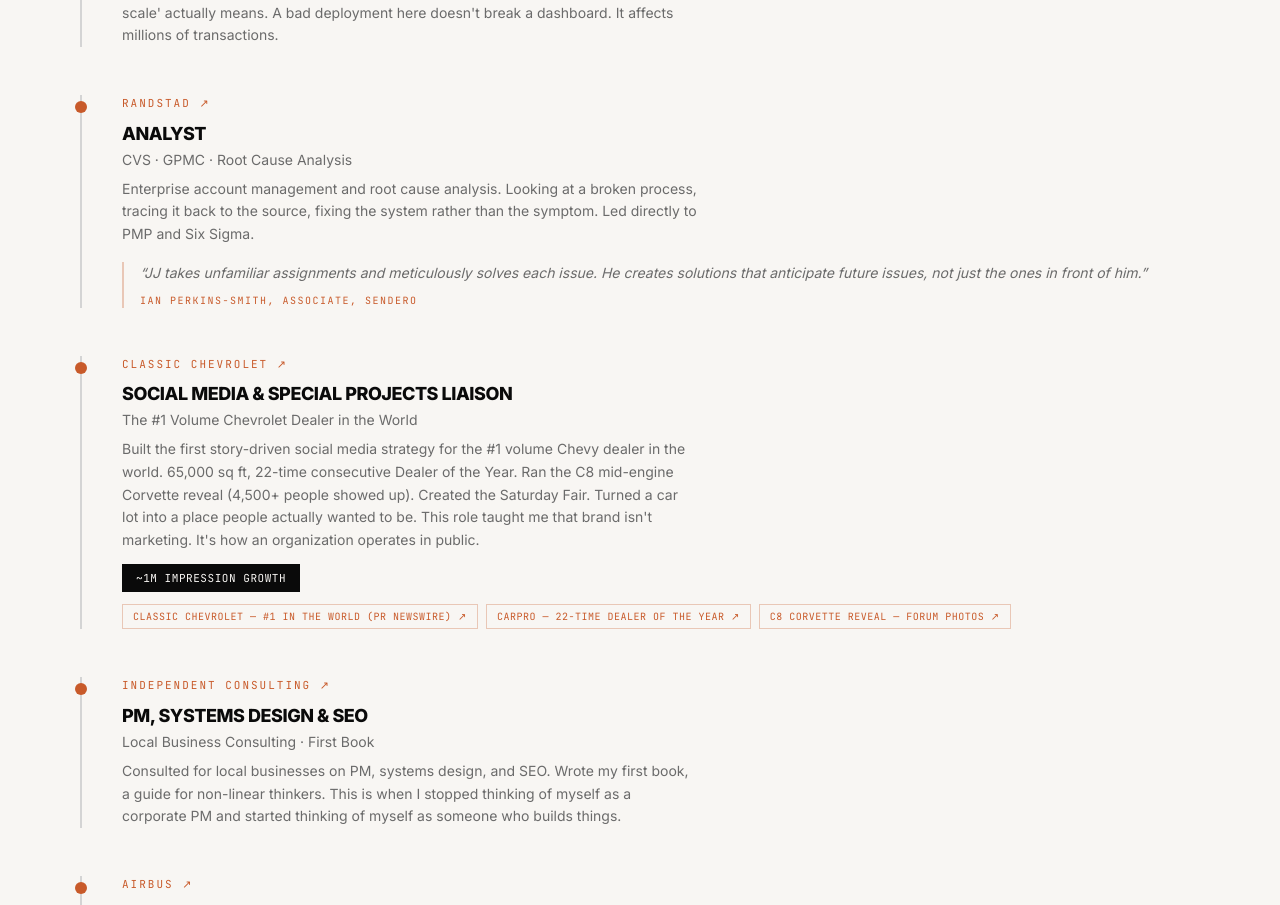
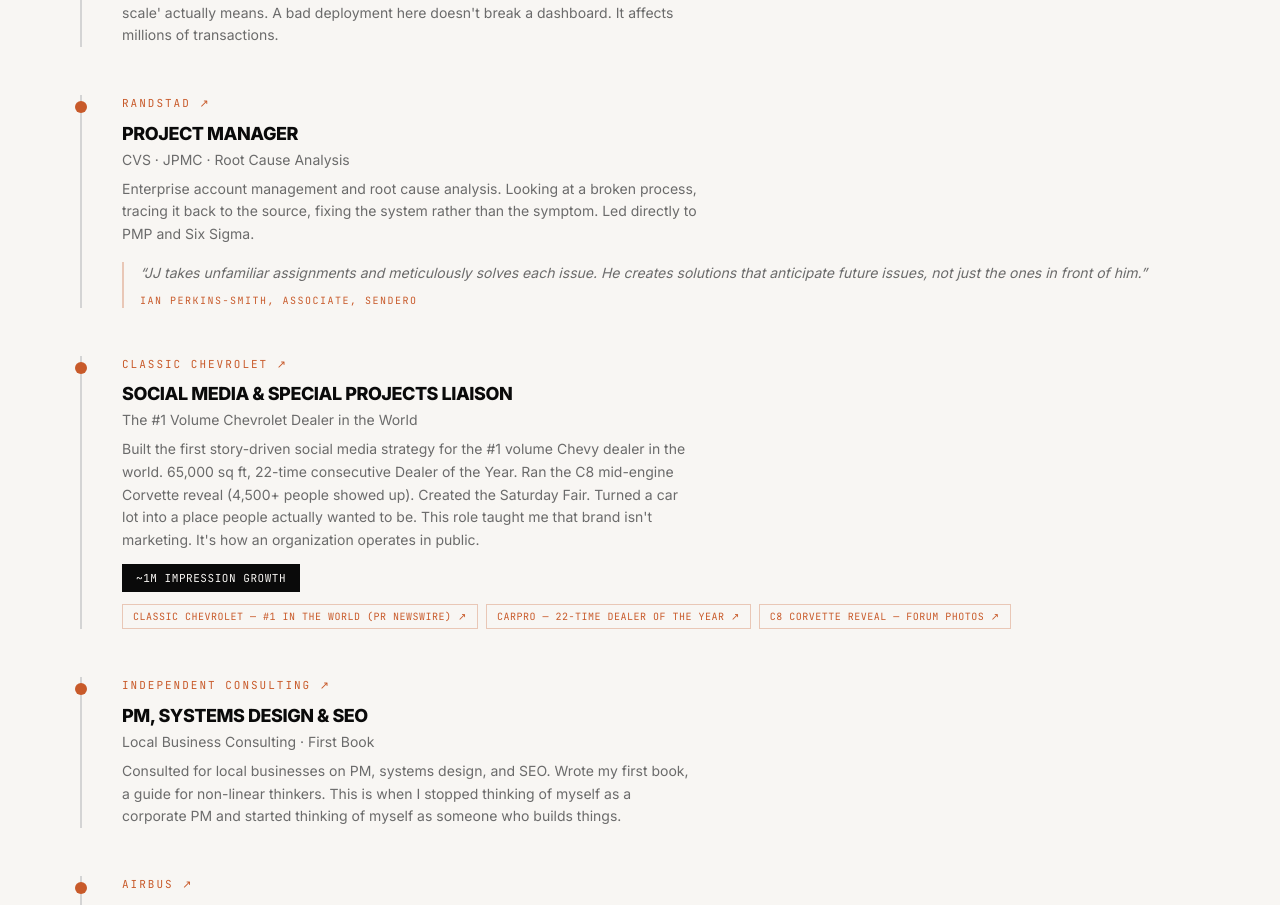
Before and after one commit to Jeromonsele/jj-portfolio, a Next.js app: page / in a window 1280 px wide. Shown: the part 3401-4306 px from the top of the page. Built offline with nearby package versions, Linux system fonts and the light colour scheme.

Commit message:
fix: Randstad role to Project Manager, GPMC to JPMC

```diff
--- a/src/data/timeline.ts
+++ b/src/data/timeline.ts
@@ -62,8 +62,8 @@ export const timeline: TimelineEntry[] = [
   },
   {
     organization: "Randstad",
-    role: "Analyst",
-    subtitle: "CVS · GPMC · Root Cause Analysis",
+    role: "Project Manager",
+    subtitle: "CVS · JPMC · Root Cause Analysis",
     description:
       "Enterprise account management and root cause analysis. Looking at a broken process, tracing it back to the source, fixing the system rather than the symptom. Led directly to PMP and Six Sigma.",
     link: "https://www.randstadusa.com/",
```
